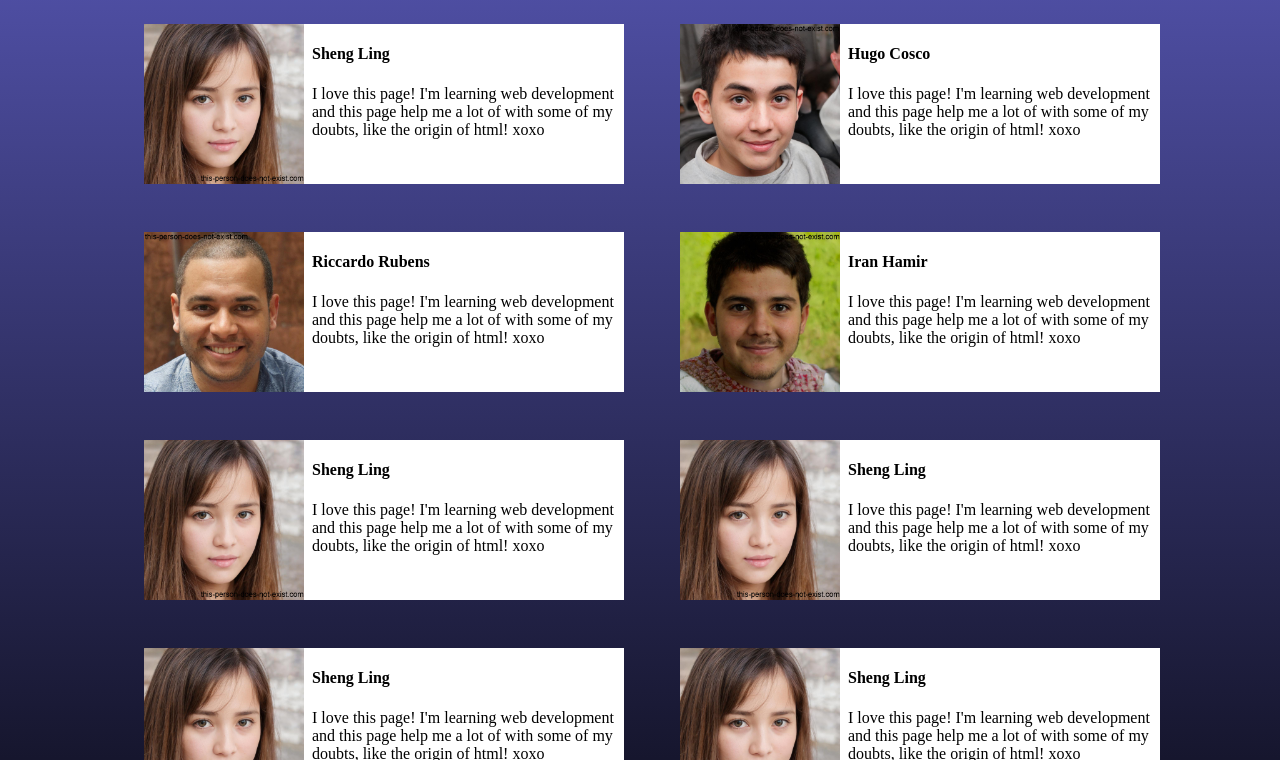
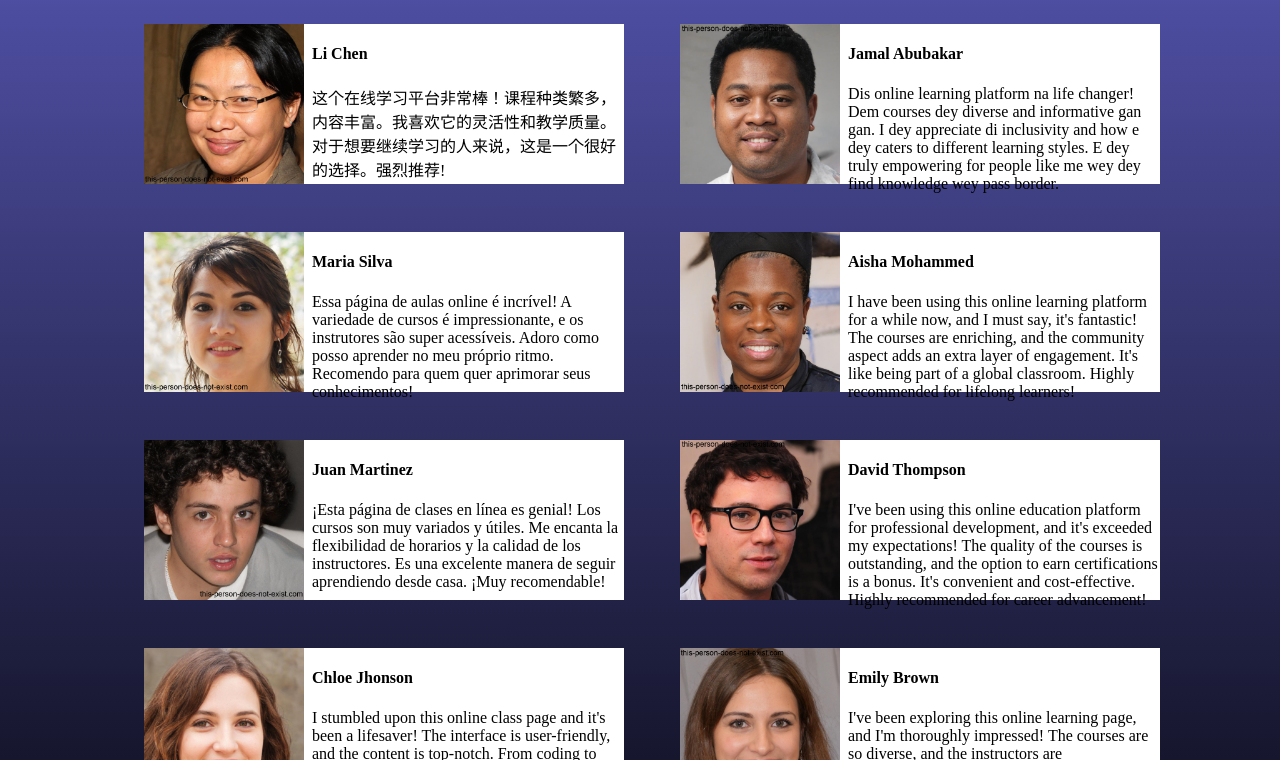
Before and after one commit to LcasFerrei/Desenv-e-Plataforma-Web-UNIFOR-AV1, a plain HTML site: page review.html in a window 1280 px wide. Shown: the part 280-1040 px from the top of the page. Drawn offline with nearby package versions, Linux system fonts and the light colour scheme; a web font is replaced by a local one.

Commit message:
Renomeei estilo.css, adicionei conteúdo em review.html e professores.html, adicionei novas fotos em /img

```diff
--- a/estilo.css
+++ b/estiloReview.css
@@ -1,3 +1,6 @@
+/* TODO
+- Fazer design responsivo */
+
 section {
     display: block;
 }
--- a/review.html
+++ b/review.html
@@ -14,7 +14,7 @@
     <link rel="preconnect" href="https://fonts.gstatic.com" crossorigin>
     <link href="https://fonts.googleapis.com/css2?family=Anton&family=Chilanka&family=Indie+Flower&family=Lato:wght@700&family=Open+Sans:wght@300;400;500&family=Pacifico&family=Protest+Guerrilla&display=swap" rel="stylesheet">
     <link rel="stylesheet" type="text/css" href="https://cdn.jsdelivr.net/npm/slick-carousel@1.8.1/slick/slick.css"/>
-    <link rel="stylesheet" href="./estilo.css">
+    <link rel="stylesheet" href="./estiloReview.css">
 </head>
 <body>
 
@@ -41,59 +41,63 @@
             </div>
             <div class="box-comment-review">
                 <div class="comment-review">
-                    <img src="./img/sheng-ling.jpg" />
+                    <img src="./img/li-chen.jpg" />
                     <div class="text-comment-review">
-                        <h4>Sheng Ling</h4>
-                        <p>I love this page! I'm learning web development and this page help me a lot of with some of my doubts, like the origin of html! xoxo</p>
+                        <h4>Li Chen</h4>
+                        <p>这个在线学习平台非常棒！课程种类繁多，内容丰富。我喜欢它的灵活性和教学质量。对于想要继续学习的人来说，这是一个很好的选择。强烈推荐!</p>
+                        <!-- <p>
+                            ADD ESTE COMENTÁRIO APÓS RESPONSIVIDADE CRIADA
+                            (Translation: "This online learning platform is excellent! The variety of courses and rich content are impressive. I appreciate its flexibility and teaching quality. It's a great choice for those who want to continue learning. Highly recommended!")
+                        </p> -->
                     </div>
                 </div>
                 <div class="comment-review">
-                    <img src="./img/hugo-cosco.jpg" />
+                    <img src="./img/jamal.jpg" />
                     <div class="text-comment-review">
-                        <h4>Hugo Cosco</h4>
-                        <p>I love this page! I'm learning web development and this page help me a lot of with some of my doubts, like the origin of html! xoxo</p>
+                        <h4>Jamal Abubakar</h4>
+                        <p>Dis online learning platform na life changer! Dem courses dey diverse and informative gan gan. I dey appreciate di inclusivity and how e dey caters to different learning styles. E dey truly empowering for people like me wey dey find knowledge wey pass border.</p>
                     </div>
                 </div>
                 <div class="comment-review">
-                    <img src="./img/Riccardo-Rubens.jpg" />
+                    <img src="./img/maria-silva.jpg" />
                     <div class="text-comment-review">
-                        <h4>Riccardo Rubens</h4>
-                        <p>I love this page! I'm learning web development and this page help me a lot of with some of my doubts, like the origin of html! xoxo</p>
+                        <h4>Maria Silva</h4>
+                        <p>Essa página de aulas online é incrível! A variedade de cursos é impressionante, e os instrutores são super acessíveis. Adoro como posso aprender no meu próprio ritmo. Recomendo para quem quer aprimorar seus conhecimentos!</p>
                     </div>
                 </div>
                 <div class="comment-review">
-                    <img src="./img/Iran-Hamir.jpg" />
+                    <img src="./img/aisha-mohammed.jpg" />
                     <div class="text-comment-review">
-                        <h4>Iran Hamir</h4>
-                        <p>I love this page! I'm learning web development and this page help me a lot of with some of my doubts, like the origin of html! xoxo</p>
+                        <h4>Aisha Mohammed</h4>
+                        <p>I have been using this online learning platform for a while now, and I must say, it's fantastic! The courses are enriching, and the community aspect adds an extra layer of engagement. It's like being part of a global classroom. Highly recommended for lifelong learners!</p>
                     </div>
                 </div>
                 <div class="comment-review">
-                    <img src="./img/sheng-ling.jpg" />
+                    <img src="./img/juan-martinez.jpg" />
                     <div class="text-comment-review">
-                        <h4>Sheng Ling</h4>
-                        <p>I love this page! I'm learning web development and this page help me a lot of with some of my doubts, like the origin of html! xoxo</p>
+                        <h4>Juan Martinez</h4>
+                        <p>¡Esta página de clases en línea es genial! Los cursos son muy variados y útiles. Me encanta la flexibilidad de horarios y la calidad de los instructores. Es una excelente manera de seguir aprendiendo desde casa. ¡Muy recomendable!</p>
                     </div>
                 </div>
                 <div class="comment-review">
-                    <img src="./img/sheng-ling.jpg" />
+                    <img src="./img/david-thompson.jpg" />
                     <div class="text-comment-review">
-                        <h4>Sheng Ling</h4>
-                        <p>I love this page! I'm learning web development and this page help me a lot of with some of my doubts, like the origin of html! xoxo</p>
+                        <h4>David Thompson</h4>
+                        <p>I've been using this online education platform for professional development, and it's exceeded my expectations! The quality of the courses is outstanding, and the option to earn certifications is a bonus. It's convenient and cost-effective. Highly recommended for career advancement!</p>
                     </div>
                 </div>
                 <div class="comment-review">
-                    <img src="./img/sheng-ling.jpg" />
+                    <img src="./img/chloe-jhonson.jpg" />
                     <div class="text-comment-review">
-                        <h4>Sheng Ling</h4>
-                        <p>I love this page! I'm learning web development and this page help me a lot of with some of my doubts, like the origin of html! xoxo</p>
+                        <h4>Chloe Jhonson</h4>
+                        <p>I stumbled upon this online class page and it's been a lifesaver! The interface is user-friendly, and the content is top-notch. From coding to cooking, there's something for everyone. It's like having a virtual university at your fingertips!</p>
                     </div>
                 </div>
                 <div class="comment-review">
-                    <img src="./img/sheng-ling.jpg" />
+                    <img src="./img/emily-brown.jpg" />
                     <div class="text-comment-review">
-                        <h4>Sheng Ling</h4>
-                        <p>I love this page! I'm learning web development and this page help me a lot of with some of my doubts, like the origin of html! xoxo</p>
+                        <h4>Emily Brown</h4>
+                        <p>I've been exploring this online learning page, and I'm thoroughly impressed! The courses are so diverse, and the instructors are knowledgeable and supportive. The platform is easy to navigate, making the learning experience enjoyable and fulfilling. Definitely worth checking out!</p>
                     </div>
                 </div>
             </div>
```
Also changed, not shown: Professores.html (+4 -4 lines), img/Iran-Hamir.jpg (deleted), img/Riccardo-Rubens.jpg (deleted), img/aisha-mohammed.jpg (added), img/chloe-jhonson.jpg (added), img/david-thompson.jpg (added), img/emily-brown.jpg (added), img/hugo-cosco.jpg (deleted), img/jamal.jpg (added), img/juan-martinez.jpg (added), img/li-chen.jpg (added), img/maria-silva.jpg (added), img/sheng-ling.jpg (deleted).
